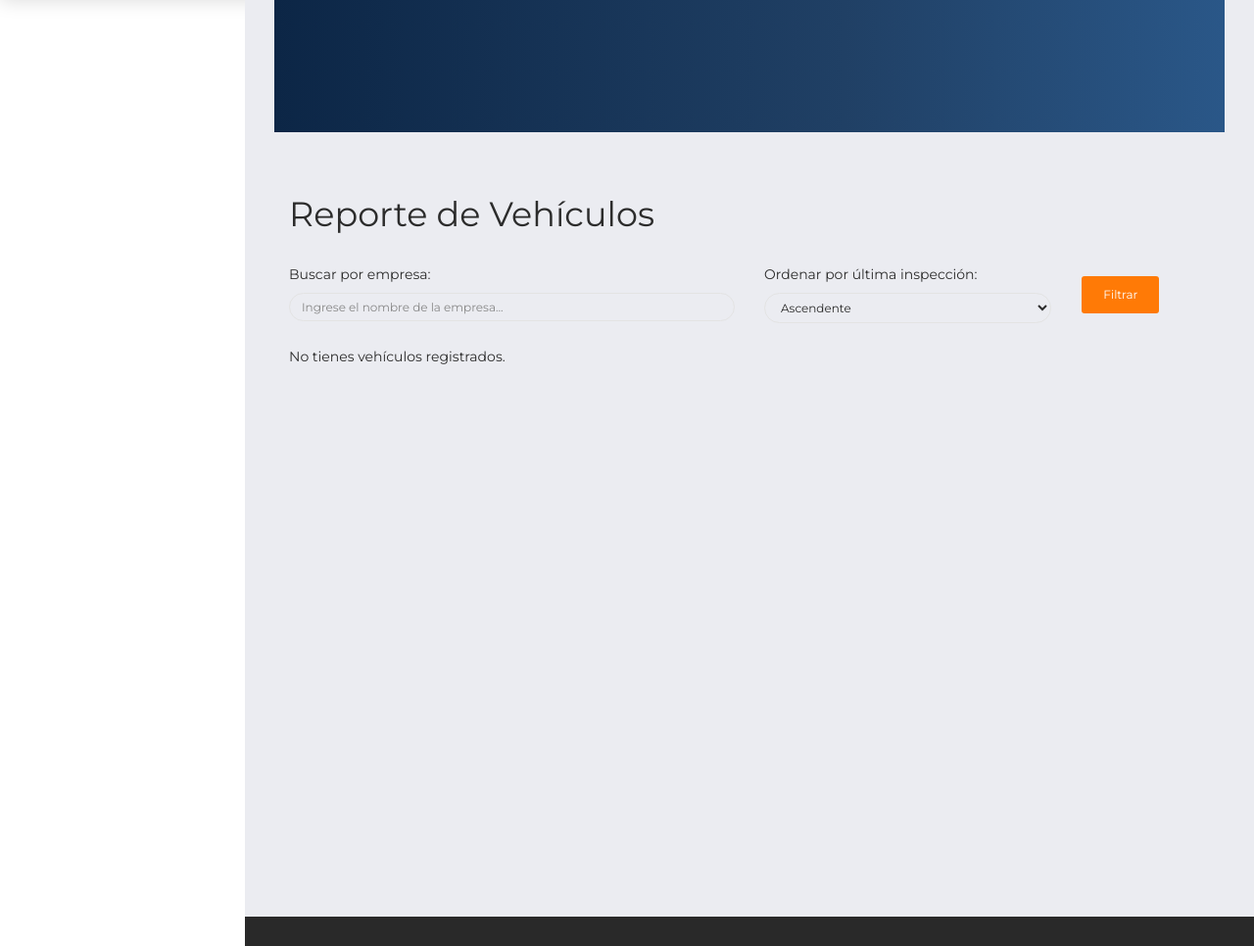
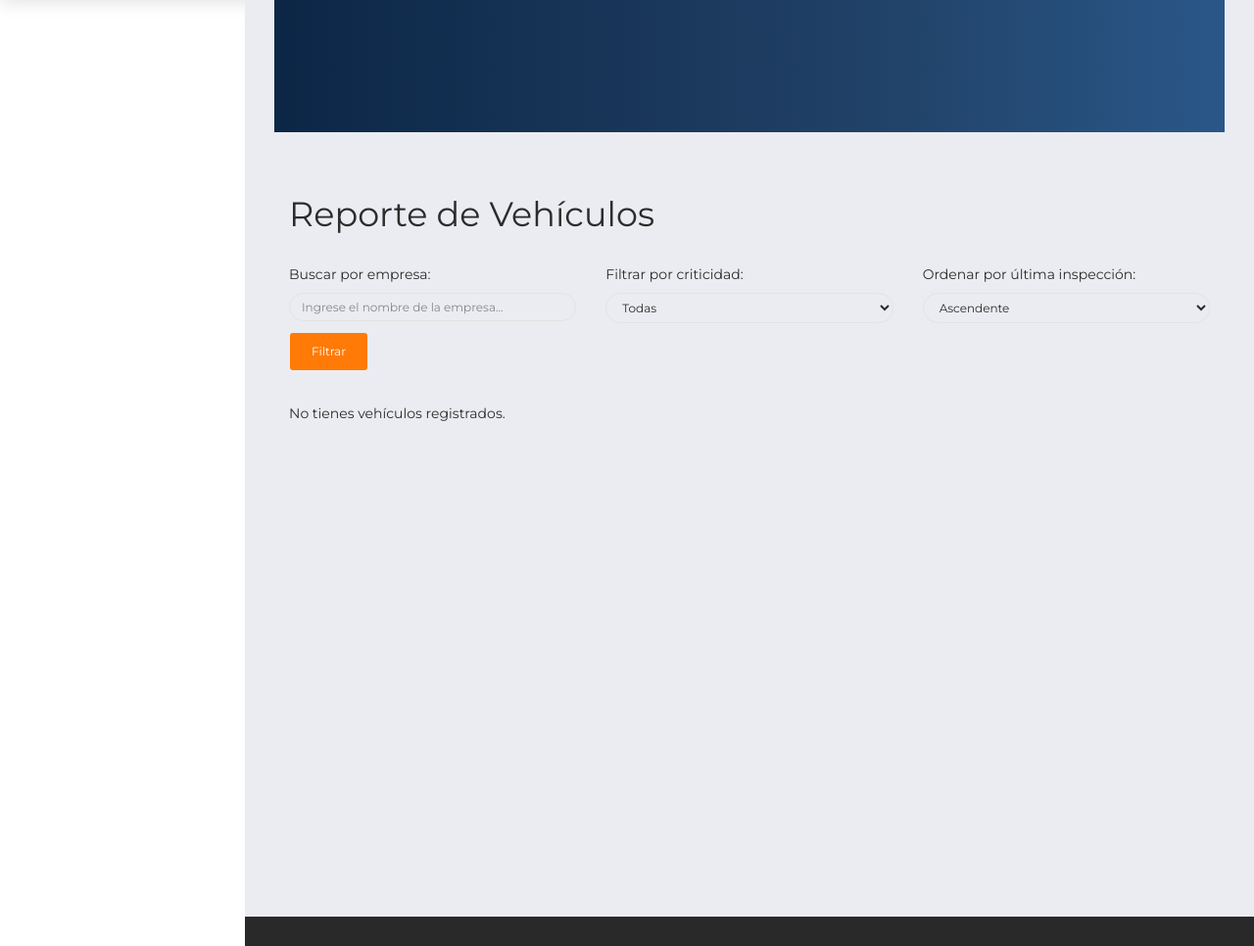
Before and after one commit to graphimates/tire, a Django app: page /vehiculos/reporte/ in a window 1280 px wide. Shown: the part 53-1019 px from the top of the page at 98% size. Run offline with Django 5.2, Linux system fonts and the light colour scheme; the visitor is signed in with stand-in values (Sample User, id 1); data comes from the database, SQL or seed files in the repository; data that the repository does not hold is empty; some libraries are stand-ins or nearby versions.

Commit message:
Funcionando Reparando detalles

```diff
--- a/averias/forms.py
+++ b/averias/forms.py
@@ -6,19 +6,22 @@
 class AveriaForm(forms.ModelForm):
     class Meta:
         model = Averia
-        fields = ['nombre', 'codigo', 'servicio_requerido', 'estado']
+        fields = ['nombre', 'codigo', 'servicio_requerido', 'estado', 'criticidad']  # Añadir 'criticidad'
         labels = {
             'nombre': 'Nombre de la Avería',
             'codigo': 'Código de la Avería',
             'servicio_requerido': 'Servicio Requerido',
             'estado': 'Estado de la Avería',
+            'criticidad': 'Criticidad',  # Etiqueta para el campo criticidad
         }
         widgets = {
             'nombre': forms.TextInput(attrs={'class': 'form-control'}),
             'codigo': forms.TextInput(attrs={'class': 'form-control'}),
             'servicio_requerido': forms.Select(attrs={'class': 'form-control'}),
             'estado': forms.Select(attrs={'class': 'form-control'}),
+            'criticidad': forms.Select(attrs={'class': 'form-control'}),  # Widget para criticidad
         }
+
 
     def __init__(self, *args, **kwargs):
         super(AveriaForm, self).__init__(*args, **kwargs)
--- a/templates/averias/crear_averia.html
+++ b/templates/averias/crear_averia.html
@@ -32,6 +32,11 @@
             {{ form.estado }}
         </div>
 
+        <div class="col-md-4">
+            <label for="id_criticidad" class="form-label text-primary">Criticidad</label>
+            {{ form.criticidad }}  <!-- Añadir criticidad -->
+        </div>
+
         <div class="col-12 text-center mt-4">
             <button type="submit" class="btn btn-success btn-lg">Guardar Avería</button>
         </div>
--- a/templates/averias/ver_averias.html
+++ b/templates/averias/ver_averias.html
@@ -16,7 +16,8 @@
                     <th scope="col">Código</th>
                     <th scope="col">Nombre</th>
                     <th scope="col">Servicio Requerido</th>
-                    <th scope="col">Estado</th> <!-- Nueva columna para el estado -->
+                    <th scope="col">Estado</th> <!-- Columna para el estado -->
+                    <th scope="col">Criticidad</th> <!-- Nueva columna para la criticidad -->
                     <th scope="col">Acciones</th>
                 </tr>
             </thead>
@@ -28,6 +29,7 @@
                     <td>{{ averia.nombre }}</td>
                     <td>{{ averia.get_servicio_requerido_display }}</td>
                     <td>{{ averia.get_estado_display }}</td> <!-- Mostrar el estado -->
+                    <td>{{ averia.get_criticidad_display }}</td> <!-- Mostrar la criticidad -->
                     <td>
                         <a href="{% url 'editar_averia' averia.id %}" class="btn btn-warning btn-sm">Editar</a>
                         <a href="{% url 'eliminar_averia' averia.id %}" class="btn btn-danger btn-sm" onclick="return confirm('¿Estás seguro que deseas eliminar esta avería?');">Eliminar</a>
--- a/templates/vehiculos/reporte_vehiculos.html
+++ b/templates/vehiculos/reporte_vehiculos.html
@@ -13,10 +13,21 @@
     <form method="GET" class="mb-4">
         <div class="row">
             <!-- Filtro de búsqueda por empresa con autocompletado -->
-            <div class="col-md-6">
+            <div class="col-md-4">
                 <label for="search_empresa">Buscar por empresa:</label>
                 <input type="text" id="empresa_autocomplete" name="search_empresa" class="form-control" placeholder="Ingrese el nombre de la empresa..." value="{{ request.GET.search_empresa }}" autocomplete="off">
                 <div class="dropdown-menu" id="autocomplete-results" style="max-width: 100%;"></div>
+            </div>
+
+            <!-- Filtro por criticidad -->
+            <div class="col-md-4">
+                <label for="criticidad">Filtrar por criticidad:</label>
+                <select id="criticidad" name="criticidad" class="form-control">
+                    <option value="">Todas</option>
+                    <option value="bajo" {% if request.GET.criticidad == 'bajo' %}selected{% endif %}>Bajo</option>
+                    <option value="moderado" {% if request.GET.criticidad == 'moderado' %}selected{% endif %}>Moderado</option>
+                    <option value="alto" {% if request.GET.criticidad == 'alto' %}selected{% endif %}>Alto</option>
+                </select>
             </div>
 
             <!-- Filtro de orden por fecha de inspección -->
@@ -75,15 +86,14 @@
                                         <thead>
                                             <tr>
                                                 <th>Posición</th>
+                                                <th>Medida</th>
+                                                <th>Marca</th>
+                                                <th>Diseño</th>
                                                 <th>Modelo</th>
-                                                <th>Marca</th>
-                                                <th>Medida</th>
+                                                <th>DOT</th>
                                                 <th>Presión</th>
                                                 <th>Huella</th>
-                                                <th>DOT</th>
                                                 <th>Averías</th>
-                                                <th>Diseño</th>
-                                                <th>Renovable</th>
                                                 {% if user.is_superuser %}
                                                 <th>Acción</th>
                                                 {% endif %}
@@ -96,12 +106,13 @@
                                                 <td>{{ posicion }}</td>
                                                 {% if item.neumaticos_por_posicion|get_item:posicion %}
                                                 {% with neumatico=item.neumaticos_por_posicion|get_item:posicion %}
+                                                <td>{{ neumatico.medida.medida|default_if_none:"" }}</td>
+                                                <td>{{ neumatico.marca|default_if_none:"" }}</td>
+                                                <td>{{ neumatico.diseño|default_if_none:"" }}</td>
                                                 <td>{{ neumatico.modelo|default_if_none:"" }}</td>
-                                                <td>{{ neumatico.marca|default_if_none:"" }}</td>
-                                                <td>{{ neumatico.medida.medida|default_if_none:"" }}</td>
+                                                <td>{{ neumatico.dot|default_if_none:"" }}</td>
                                                 <td>{{ neumatico.presion|default_if_none:"0.0" }}</td>
                                                 <td>{{ neumatico.huella|default_if_none:"0.0" }}</td>
-                                                <td>{{ neumatico.dot|default_if_none:"" }}</td>
                                                 <td>
                                                     {% for averia in neumatico.averias.all %}
                                                         {{ averia.nombre }}
@@ -109,7 +120,6 @@
                                                         Sin averías
                                                     {% endfor %}
                                                 </td>
-                                                <td>{{ neumatico.diseño|default_if_none:"" }}</td>
                                                 <td>{{ neumatico.renovable|yesno:"Sí,No" }}</td>
                                                 {% if user.is_superuser %}
                                                 <td>
--- a/vehiculos/urls.py
+++ b/vehiculos/urls.py
@@ -4,5 +4,6 @@
 urlpatterns = [
     path('crear/<int:user_id>/', views.crear_vehiculo, name='crear_vehiculo'),
     path('reporte/', views.reporte_vehiculos, name='reporte_vehiculos'),  # Nueva ruta para el reporte de vehículos
-     path('borrar/<int:vehiculo_id>/', views.borrar_vehiculo, name='borrar_vehiculo'),  # Asegúrate de que esta ruta esté definida
+    path('borrar/<int:vehiculo_id>/', views.borrar_vehiculo, name='borrar_vehiculo'),  # Asegúrate de que esta ruta esté definida
+
 ]
--- a/vehiculos/views.py
+++ b/vehiculos/views.py
@@ -54,14 +54,17 @@
     # Filtrar por empresa
     search_empresa = request.GET.get('search_empresa', '')
     order_by = request.GET.get('order_by', 'desc')
+    criticidad = request.GET.get('criticidad', '')
 
     if request.user.is_superuser:
-        # Obtener todas las empresas y pasarlas al template para el autocompletar
         empresas = Usuario.objects.values_list('empresa', flat=True).distinct()
         vehiculos = Vehiculo.objects.all()
 
         if search_empresa:
             vehiculos = vehiculos.filter(usuario__empresa__icontains=search_empresa)
+
+        if criticidad:
+            vehiculos = vehiculos.filter(neumaticos__averias__criticidad=criticidad).distinct()
 
     else:
         vehiculos = Vehiculo.objects.filter(usuario=request.user)
@@ -87,9 +90,8 @@
 
     return render(request, 'vehiculos/reporte_vehiculos.html', {
         'vehiculos_con_neumaticos': vehiculos_con_neumaticos,
-        'empresas_json': json.dumps(list(empresas)),  # Pasar las empresas como JSON para autocompletar
+        'empresas_json': json.dumps(list(empresas)),
     })
-
 
 @never_cache
 @login_required
--- a/wheels/settings.py
+++ b/wheels/settings.py
@@ -125,9 +125,9 @@
 # Internationalization
 # https://docs.djangoproject.com/en/5.1/topics/i18n/
 
-LANGUAGE_CODE = 'en-us'
+LANGUAGE_CODE = 'es-ve'  # Cambiar el lenguaje a español de Venezuela
 
-TIME_ZONE = 'UTC'
+TIME_ZONE = 'America/Caracas'  # Zona horaria de Venezuela
 
 USE_I18N = True
 
```
Also changed, not shown: averias/models.py (+8 -1 lines), templates/neumaticos/ver_neumaticos.html (+13 -2 lines), averias/migrations/0004_averia_criticidad.py (added).
